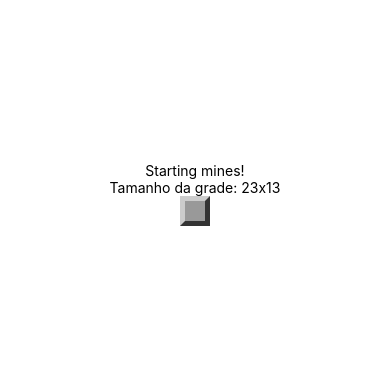
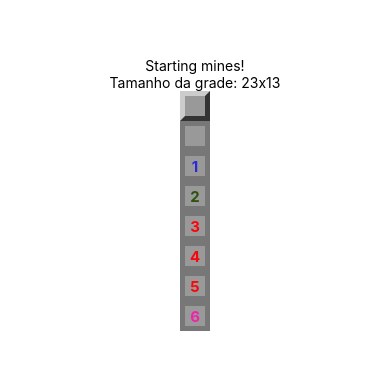
Before and after one commit to leandrocodes/minesweeper-game, a React Native app: screen / in a window 390 px wide. Shown: the part 228-598 px from the top of the page. Built offline with nearby package versions, Linux system fonts and the light colour scheme.

Commit message:
field component

```diff
--- a/src/components/Field.js
+++ b/src/components/Field.js
@@ -1,14 +1,31 @@
 import React from 'react'
-import { View, StyleSheet } from 'react-native'
+import { View, StyleSheet, Text } from 'react-native'
 
 import params from '../params'
 
-export default () => {
+export default ({ mined, opened, nearMines }) => {
   const styleField = [styles.field]
 
+  if (opened) styleField.push(styles.openField)
   if (styleField.length === 1) styleField.push(styles.fieldRegular)
 
-  return <View style={styleField}></View>
+  let color = null
+  if (nearMines > 0) {
+    if (nearMines === 1) color = '#2A28D7'
+    if (nearMines === 2) color = '#2b520f'
+    if (nearMines > 2 && nearMines < 6) color = '#f9060a'
+    if (nearMines >= 6) color = '#f221a9'
+  }
+
+  return (
+    <View style={styleField}>
+      {!mined && opened && nearMines > 0 ? (
+        <Text style={[styles.label, { color }]}>{nearMines}</Text>
+      ) : (
+        false
+      )}
+    </View>
+  )
 }
 
 const styles = StyleSheet.create({
@@ -23,5 +40,17 @@
     borderTopColor: '#CCC',
     borderRightColor: '#333',
     borderBottomColor: '#333'
+  },
+
+  openField: {
+    backgroundColor: '#999',
+    borderColor: '#777',
+    alignItems: 'center',
+    justifyContent: 'center'
+  },
+
+  label: {
+    fontWeight: 'bold',
+    fontSize: params.fontSize
   }
 })
--- a/src/screens/Home.js
+++ b/src/screens/Home.js
@@ -11,6 +11,13 @@
       Tamanho da grade: {params.getRowsAmount()}x{params.getColumnsAmount()}
     </Text>
     <Field />
+    <Field opened />
+    <Field opened nearMines={1} />
+    <Field opened nearMines={2} />
+    <Field opened nearMines={3} />
+    <Field opened nearMines={4} />
+    <Field opened nearMines={5} />
+    <Field opened nearMines={6} />
   </View>
 )
 
```
